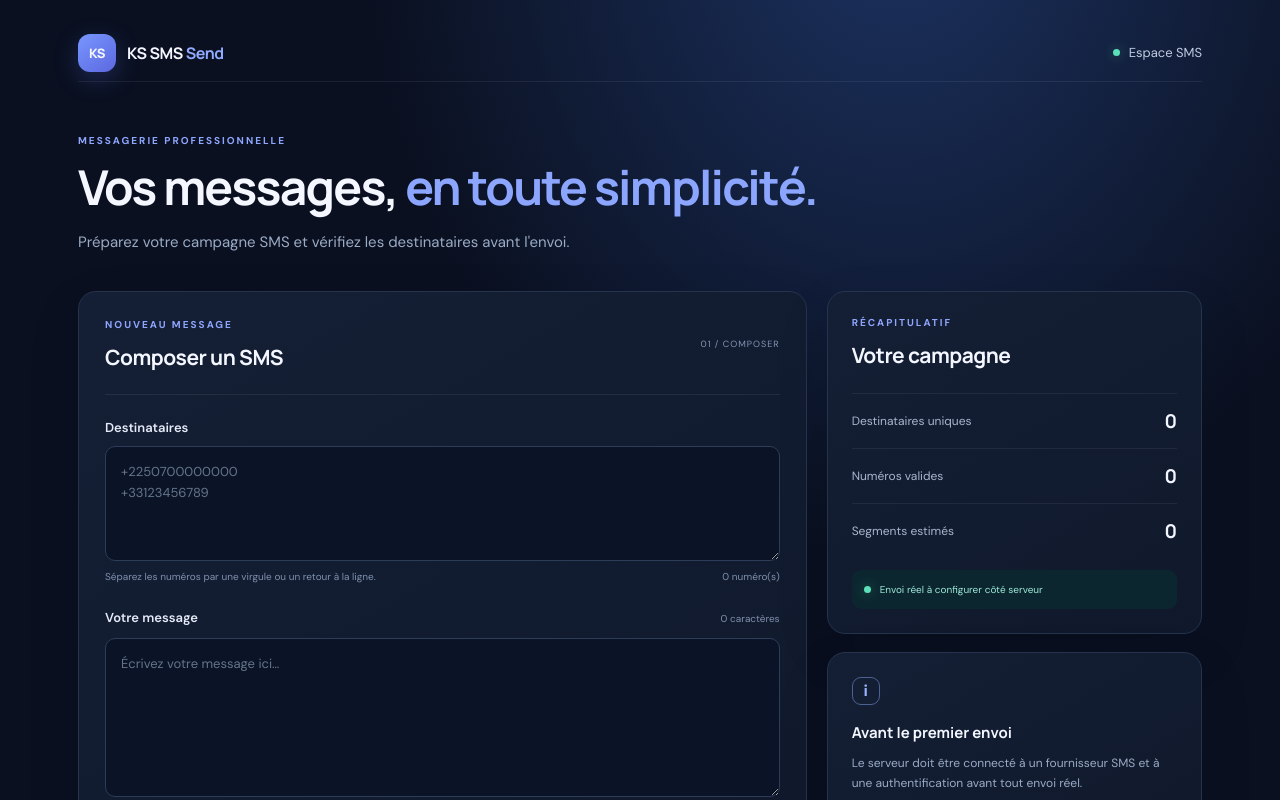
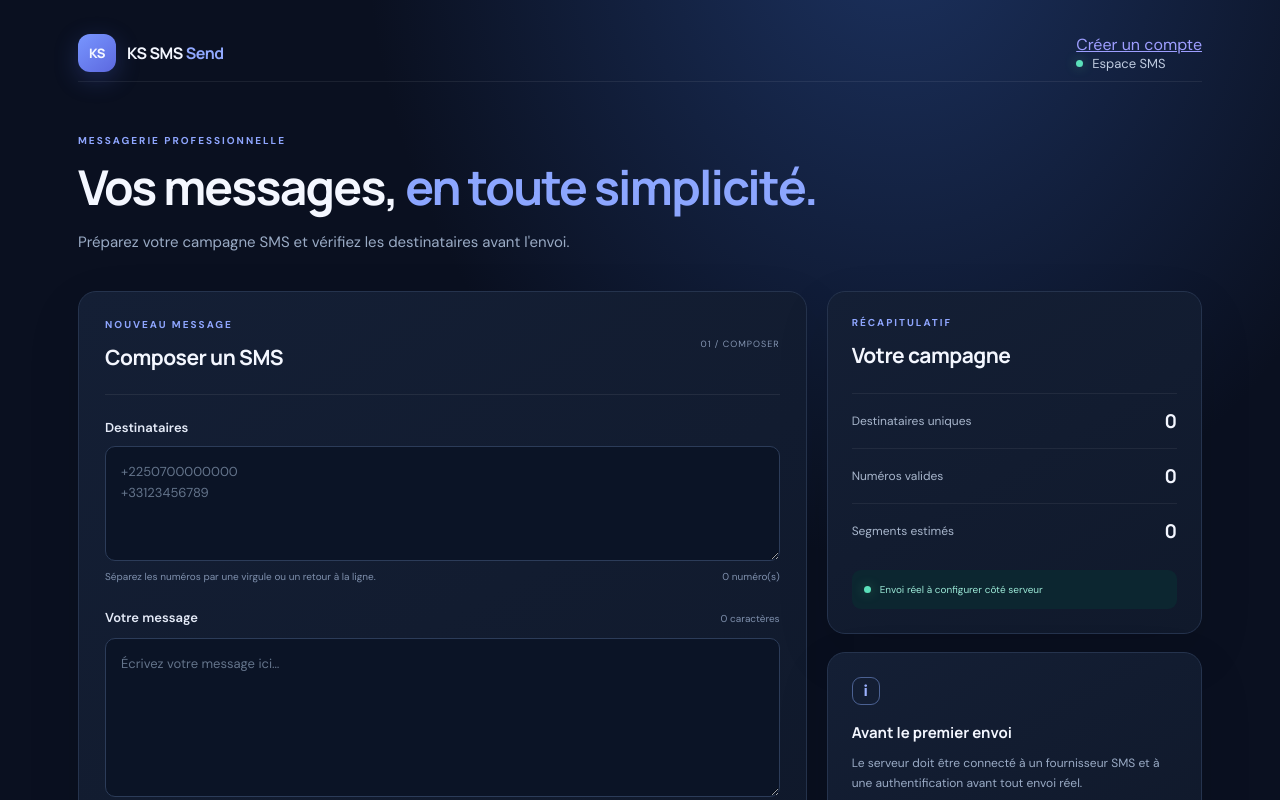
Before and after one commit to sesmanelebiicrouge/KS-SMS-send-, a Next.js app: page / in a window 1280 px wide. Shown: the top 800 px of the page. Built offline with nearby package versions, Linux system fonts and the light colour scheme.

Commit message:
feat: link homepage to email registration

```diff
--- a/app/page.tsx
+++ b/app/page.tsx
@@ -1,6 +1,7 @@
 "use client";
 
 import { FormEvent, useMemo, useState } from "react";
+import Link from "next/link";
 
 type Notice = { kind: "success" | "error"; text: string };
 
@@ -57,7 +58,7 @@ export default function Home() {
     <main className="shell">
       <header className="topbar">
         <a className="brand" href="/" aria-label="KS SMS Send accueil"><span className="brandIcon">KS</span><span>KS SMS <b>Send</b></span></a>
-        <span className="environment"><i /> Espace SMS</span>
+        <div className="topActions"><Link className="registerLink" href="/register">Créer un compte</Link><span className="environment"><i /> Espace SMS</span></div>
       </header>
       <section className="hero">
         <p className="eyebrow">MESSAGERIE PROFESSIONNELLE</p>
```
